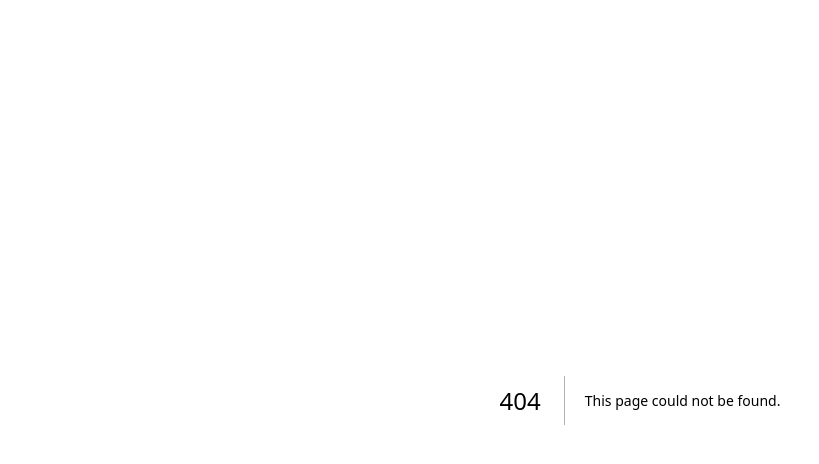
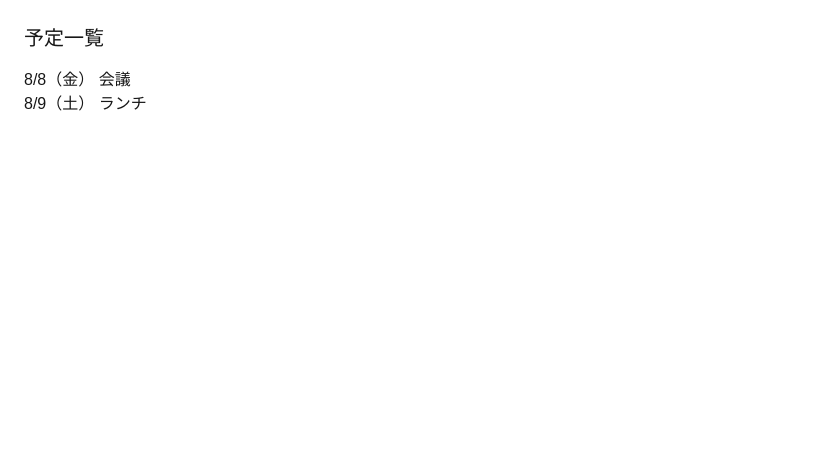
Before and after one commit to NonakaYuuki/calendar-app, a Next.js app: page /about in a window 1280 px wide. Before the commit this address had no page. Shown: the top 464 px of the page, without its empty margins (0-819 px from the left). Built offline with nearby package versions, Linux system fonts and the light colour scheme.

Commit message:
add about page

```diff
--- /dev/null
+++ b/src/app/about/page.tsx
@@ -0,0 +1,11 @@
+export default function Page() {
+  return (
+    <div className="p-6">
+        <div className="text-xl mb-4">予定一覧</div>
+        <ul>
+          <li>8/8（金） 会議</li>
+          <li>8/9（土） ランチ</li>
+        </ul>
+      </div>
+  );
+}
```
Also changed, not shown: package.json (+8 -6 lines), 1 other file (tests, documents, lock files or other folders).
